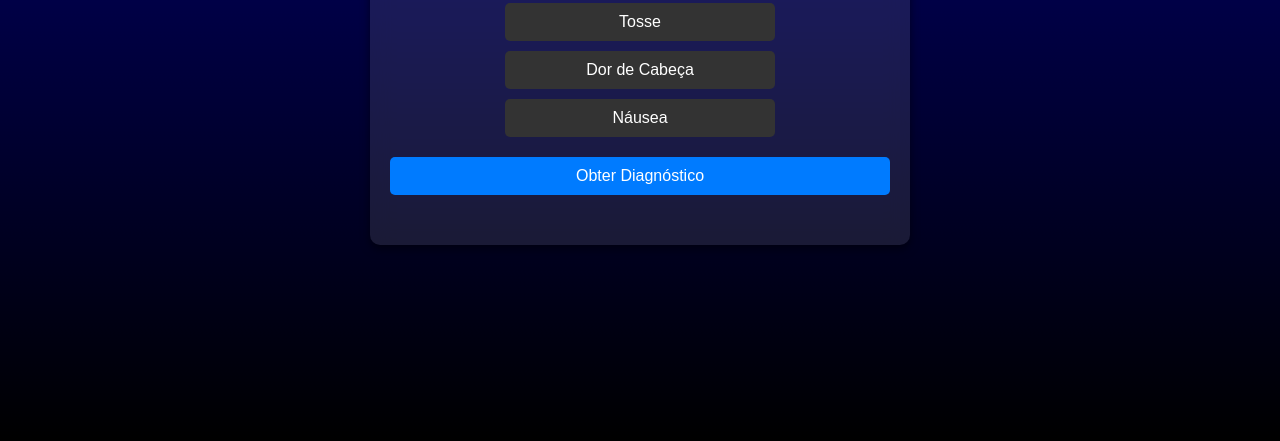
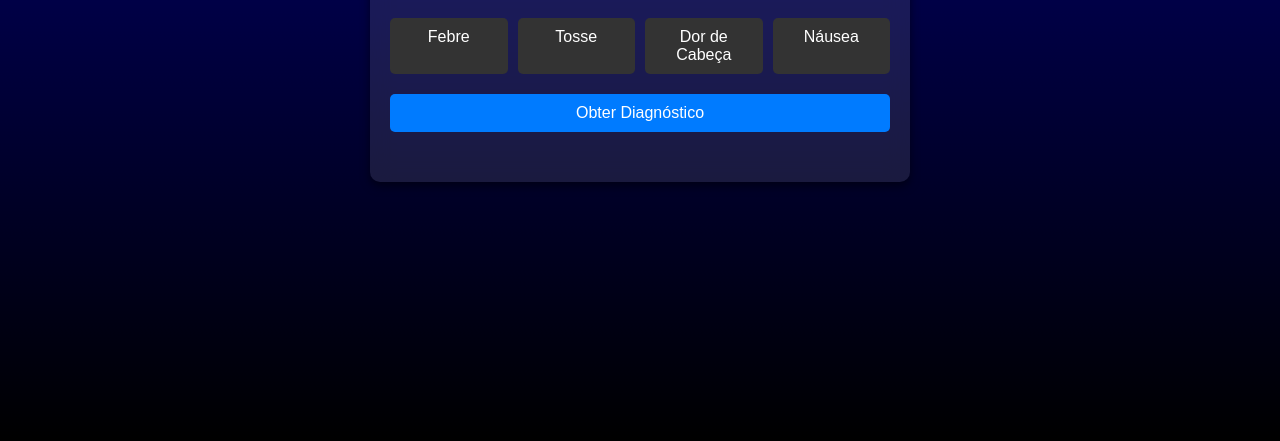
Before and after one commit to dyxm9/CONDEX, a plain HTML site: page index.html in a window 1280 px wide. Shown: the part 359-800 px from the top of the page. Drawn offline with Linux system fonts and the light colour scheme.

Commit message:
Atualizar o styles.css

```diff
--- a/styles.css
+++ b/styles.css
@@ -33,9 +33,8 @@ h1 {
 
 /* Grid de Sintomas */
 .sintomas-grid {
-    display: flex;
-    flex-wrap: wrap;
-    justify-content: center;
+    display: grid;
+    grid-template-columns: repeat(auto-fit, minmax(100px, 1fr)); /* Distribui os itens em colunas flexíveis */
     gap: 10px;
 }
 
@@ -51,8 +50,6 @@ label {
     border-radius: 5px;
     cursor: pointer;
     transition: background-color 0.3s, transform 0.3s;
-    font-size: 16px;
-    flex-basis: calc(50% - 10px);
     text-align: center;
 }
 
```
